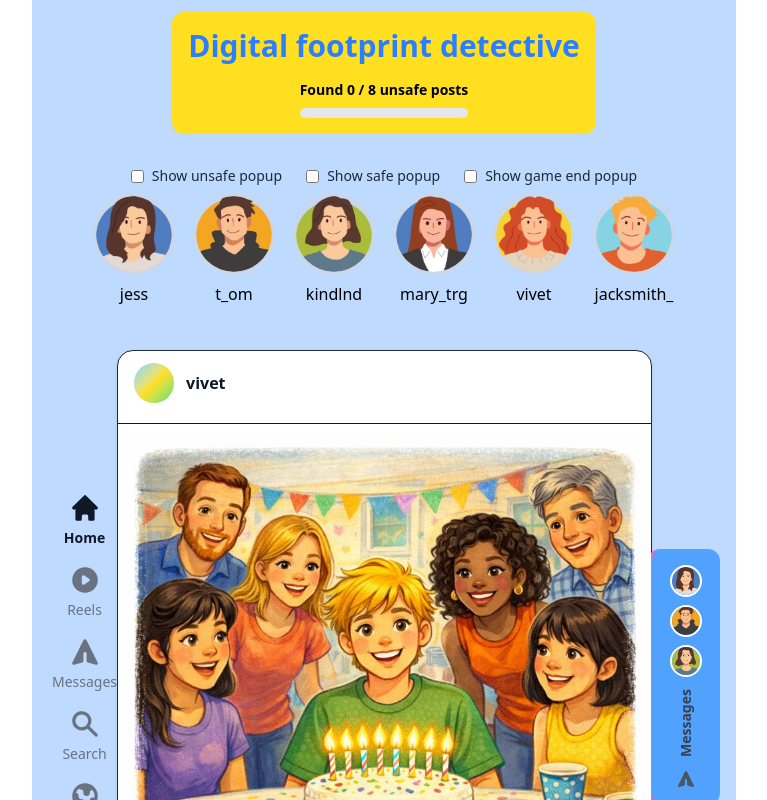
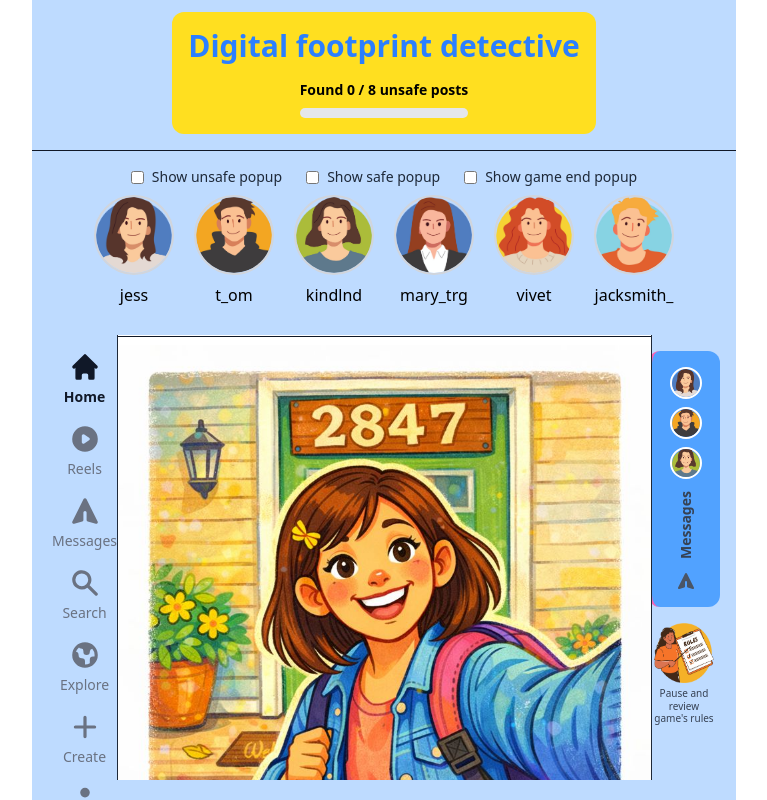
Before and after one commit to minmin1805/Digital-Footprint-Game, a React (Vite) app in the folder frontend/: page /game in a window 1280 px wide. Shown: the top 800 px of the page, without its empty margins (256-1023 px from the left). Built offline with nearby package versions, Linux system fonts and the light colour scheme.

Commit message:
added the scrolling mechanism

```diff
--- /dev/null
+++ b/frontend/hooks/useScroll.js
@@ -0,0 +1,67 @@
+import { useEffect, useRef } from 'react'
+import { useGame } from '../src/context/GameContext.jsx'
+
+const SCROLL_SPEED_PX_PER_FRAME = 1
+
+/**
+ * Phase B: Drives vertical auto-scroll of the feed.
+ * Uses requestAnimationFrame. Each frame: if !isPaused && !countdownActive && !gameComplete,
+ * add SCROLL_SPEED_PX_PER_FRAME to scrollPosition. Stops when scrollPosition >= maxScroll
+ * (feed height - viewport height).
+ *
+ * @param {React.RefObject<HTMLElement>} viewportRef - Ref on the viewport div (overflow hidden)
+ * @param {React.RefObject<HTMLElement>} feedInnerRef - Ref on the inner feed div (contains all posts)
+ */
+function useScroll(viewportRef, feedInnerRef) {
+  const {
+    setScrollPosition,
+    isPaused,
+    countdownActive,
+    gameComplete,
+  } = useGame()
+  const rafIdRef = useRef(null)
+
+  useEffect(() => {
+    const tick = () => {
+      const viewport = viewportRef?.current
+      const feedInner = feedInnerRef?.current
+      if (!viewport || !feedInner) {
+        rafIdRef.current = requestAnimationFrame(tick)
+        return
+      }
+
+      const viewportHeight = viewport.clientHeight
+      const feedHeight = feedInner.scrollHeight
+      const maxScroll = Math.max(0, feedHeight - viewportHeight)
+
+      const shouldScroll =
+        !countdownActive && !isPaused && !gameComplete && maxScroll > 0
+
+      if (shouldScroll) {
+        setScrollPosition((prev) => {
+          const next = Math.min(prev + SCROLL_SPEED_PX_PER_FRAME, maxScroll)
+          return next
+        })
+      }
+
+      rafIdRef.current = requestAnimationFrame(tick)
+    }
+
+    rafIdRef.current = requestAnimationFrame(tick)
+
+    return () => {
+      if (rafIdRef.current != null) {
+        cancelAnimationFrame(rafIdRef.current)
+      }
+    }
+  }, [
+    viewportRef,
+    feedInnerRef,
+    countdownActive,
+    isPaused,
+    gameComplete,
+    setScrollPosition,
+  ])
+}
+
+export default useScroll
--- /dev/null
+++ b/frontend/src/components/FeedContainer.jsx
@@ -0,0 +1,44 @@
+import React, { useRef } from 'react'
+import { useGame } from '../context/GameContext'
+import useScroll from '../../hooks/useScroll.js'
+import Post from './Post'
+
+/**
+ * Phase B: Scrollable feed of all posts. Viewport has fixed height + overflow hidden.
+ * Inner wrapper uses translateY(-scrollPosition). useScroll drives scrollPosition
+ * via requestAnimationFrame (pauses when isPaused or countdownActive).
+ */
+function FeedContainer() {
+  const { posts, scrollPosition } = useGame()
+  const viewportRef = useRef(null)
+  const feedInnerRef = useRef(null)
+
+  useScroll(viewportRef, feedInnerRef)
+
+  if (!posts?.length) {
+    return (
+      <div className="flex-1 min-w-0 flex items-center justify-center text-gray-500">
+        No posts
+      </div>
+    )
+  }
+
+  return (
+    <div
+      ref={viewportRef}
+      className="w-full max-w-[600px] h-full min-h-0 overflow-hidden flex justify-center items-start"
+    >
+      <div
+        ref={feedInnerRef}
+        className="flex flex-col items-center gap-6 py-4 w-full max-w-[600px] shrink-0"
+        style={{ transform: `translateY(-${scrollPosition}px)` }}
+      >
+        {posts.map((post) => (
+          <Post key={post.id} post={post} />
+        ))}
+      </div>
+    </div>
+  )
+}
+
+export default FeedContainer
--- a/frontend/src/components/Post.jsx
+++ b/frontend/src/components/Post.jsx
@@ -6,7 +6,7 @@ function Post({ post }) {
   const tagString = Array.isArray(tags) ? tags.join(' ') : ''
 
   return (
-    <article className="w-full max-w-[600px] bg-white rounded-2xl border border-gray-800 overflow-hidden shadow-sm">
+    <article className="w-full max-w-[600px] shrink-0 bg-white rounded-2xl border border-gray-800 overflow-hidden shadow-sm">
       {/* Header: avatar + username */}
       <div className="flex items-center gap-3 px-4 py-3">
         <div
--- a/frontend/src/pages/GamePage.jsx
+++ b/frontend/src/pages/GamePage.jsx
@@ -4,7 +4,7 @@ import ProgressBar from '../components/ProgressBar'
 import FriendSection from '../components/FriendSection'
 import MenuBar from '../components/MenuBar'
 import MessageBar from '../components/MessageBar'
-import Post from '../components/Post'
+import FeedContainer from '../components/FeedContainer'
 import UnsafePopup from '../components/UnsafePopup'
 import SafePopup from '../components/SafePopup'
 import GameEndPopup from '../components/GameEndPopup'
@@ -18,13 +18,15 @@ function GamePage() {
     setCountdownActive,
     setCountdownValue,
     setGameStartTime,
+    setScrollPosition,
   } = useGame()
 
   useEffect(() => {
     setCountdownValue(3)
     setCountdownActive(true)
     setGameStartTime(null)
-  }, [setCountdownValue, setCountdownActive, setGameStartTime])
+    setScrollPosition(0)
+  }, [setCountdownValue, setCountdownActive, setGameStartTime, setScrollPosition])
 
   const handleCountdownComplete = useCallback(() => {
     setCountdownActive(false)
@@ -35,14 +37,13 @@ function GamePage() {
   const [showUnsafePopup, setShowUnsafePopup] = useState(false)
   const [showSafePopup, setShowSafePopup] = useState(false)
 
-  const samplePost = posts?.find((p) => p.id === 'post5') ?? posts?.[0]
   const unsafePopupData = posts?.find((p) => p.id === 'post5')
   const unsafeZone = unsafePopupData?.dangerZones?.[0]
   const safePopupData = posts?.find((p) => p.id === 'post13')
   const [showGameEndPopup, setShowGameEndPopup] = useState(false)
 
   return (
-    <div className="relative flex flex-col items-center h-screen w-[55%] mx-auto bg-blue-200">
+    <div className="relative flex flex-col items-center h-screen w-[55%] mx-auto bg-blue-200 overflow-hidden">
       {countdownActive && (
         <CountdownOverlay onComplete={handleCountdownComplete} />
       )}
@@ -90,17 +91,17 @@ function GamePage() {
         <FriendSection />
       </div>
 
-      {/* Main: MenuBar | Post | MessageBar */}
-      <div className="flex items-center justify-between w-full p-5 mt-6">
-        <div>
+      {/* Main: MenuBar | Feed (scrollable) | MessageBar */}
+      <div className="flex items-stretch justify-between w-full flex-1 min-h-0 p-5 mt-2">
+        <div className="shrink-0">
           <MenuBar />
         </div>
 
-        <div>
-          <Post post={samplePost} />
+        <div className="flex-1 min-w-0 flex justify-center items-stretch overflow-hidden">
+          <FeedContainer />
         </div>
 
-        <div>
+        <div className="shrink-0">
           <MessageBar />
         </div>
       </div>
```
